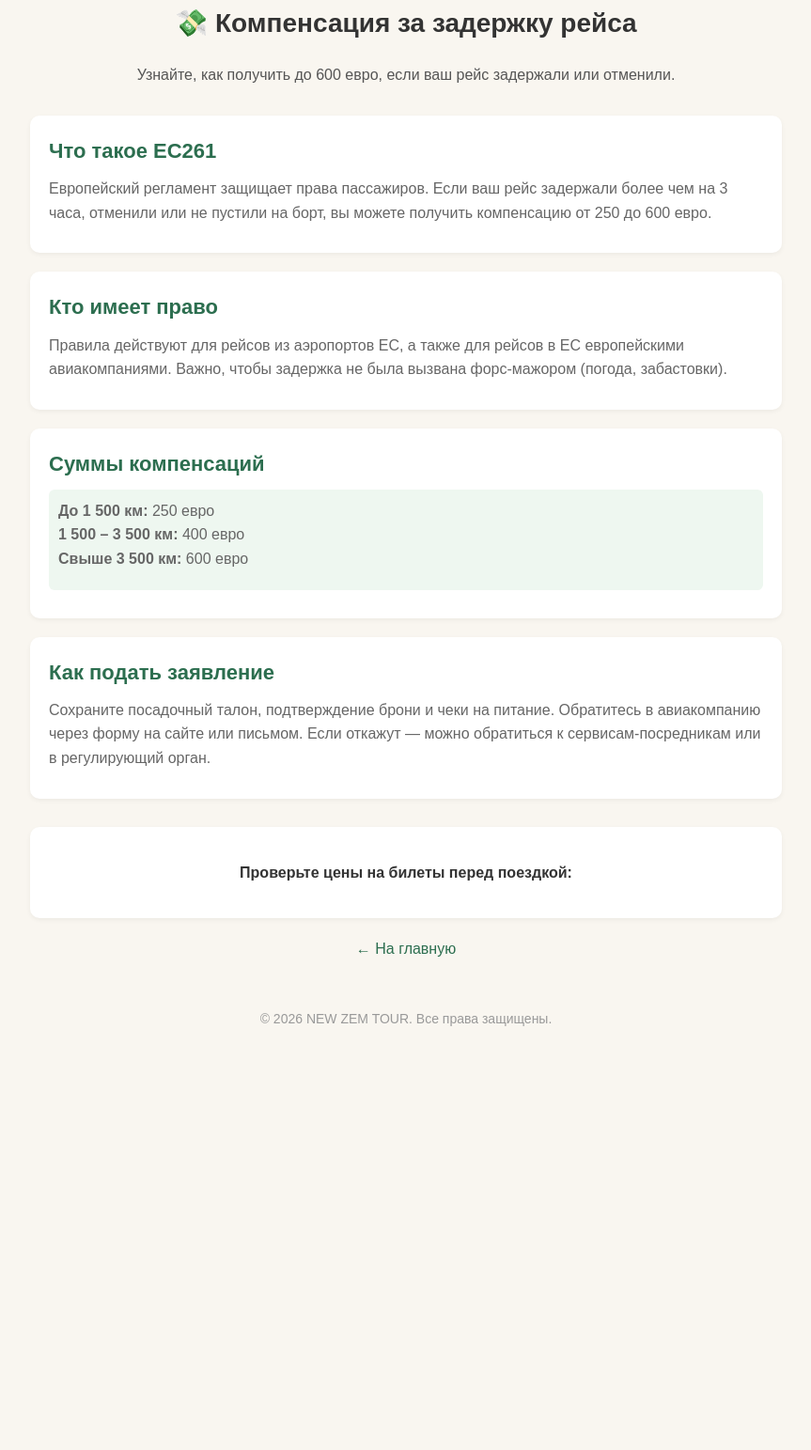
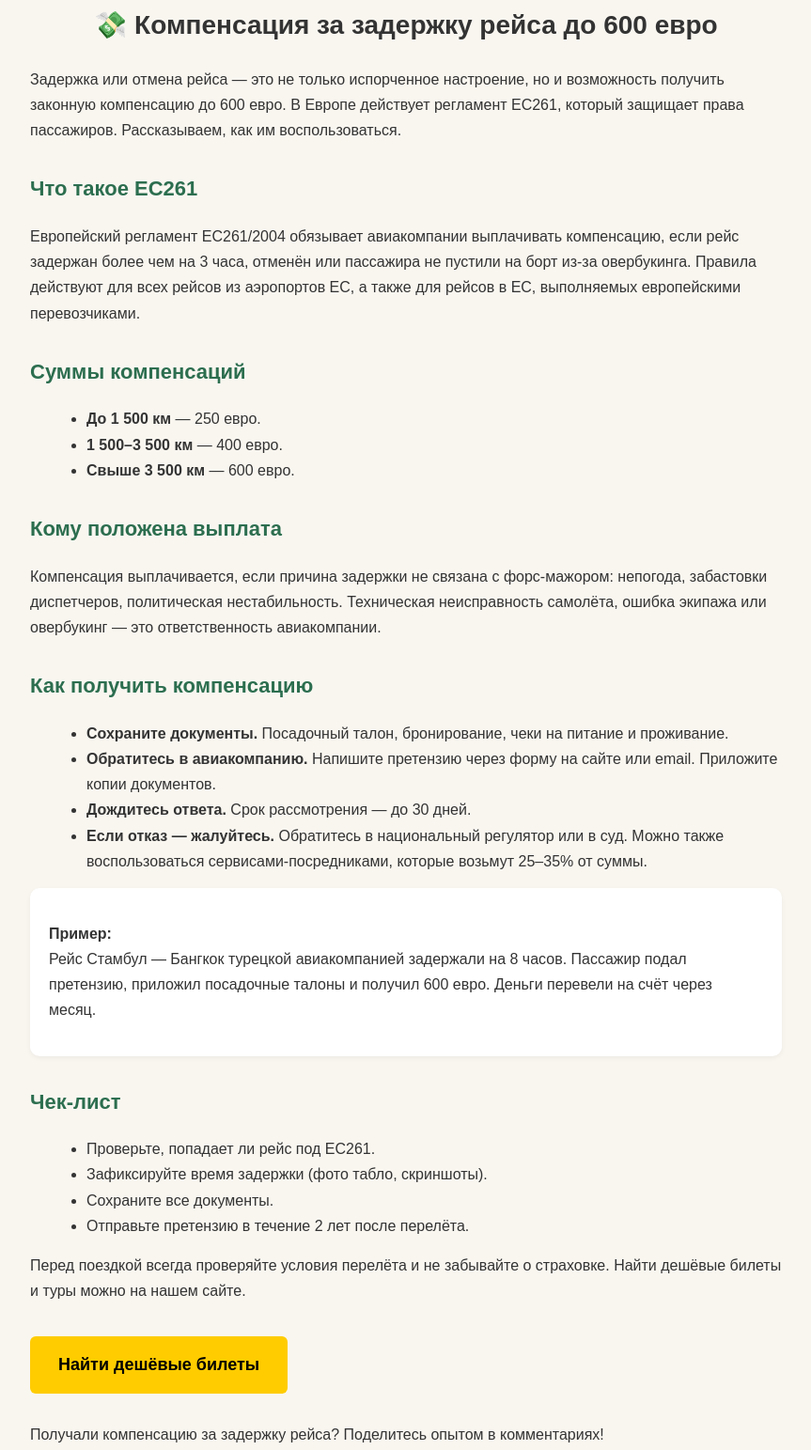
Before and after one commit to AlexSoul78/halyava-bilety, a plain HTML site: page compensation.html in a window 1280 px wide. Shown: the part 155-1698 px from the top of the page at 94% size, without its empty margins (208-1071 px from the left). Before the commit the page ends 1270 px from the top, so only its background shows below. Drawn offline with Linux system fonts and the light colour scheme.

Commit message:
Update compensation.html

```diff
--- a/compensation.html
+++ b/compensation.html
@@ -3,7 +3,8 @@
 <head>
     <meta charset="UTF-8">
     <meta name="viewport" content="width=device-width, initial-scale=1.0">
-    <title>Компенсация за задержку рейса — NEW ZEM TOUR</title>
+    <title>Компенсация за задержку рейса до 600 евро — NEW ZEM TOUR</title>
+    <meta name="description" content="Как получить компенсацию за задержку или отмену рейса по европейским правилам EC261. Пошаговая инструкция, суммы, документы.">
     <style>
         body {
             margin: 0;
@@ -11,7 +12,7 @@
             font-family: Arial, sans-serif;
             background: #f9f6f0;
             color: #333;
-            line-height: 1.6;
+            line-height: 1.7;
         }
         .header {
             background: #fff;
@@ -33,44 +34,41 @@
             margin-bottom: 20px;
             text-align: center;
         }
-        .intro {
-            text-align: center;
-            margin-bottom: 30px;
-            color: #555;
+        h2 {
+            font-size: 22px;
+            margin-top: 30px;
+            color: #2c6e4f;
         }
-        .info-card {
+        p {
+            margin: 15px 0;
+        }
+        ul {
+            margin: 15px 0 15px 20px;
+        }
+        .highlight {
             background: #fff;
             border-radius: 10px;
             padding: 20px;
-            margin-bottom: 20px;
+            margin: 15px 0;
             box-shadow: 0 2px 5px rgba(0,0,0,0.05);
         }
-        .info-card h2 {
-            margin: 0 0 10px 0;
-            font-size: 22px;
-            color: #2c6e4f;
+        .btn {
+            display: inline-block;
+            background: #ffcc00;
+            color: #000;
+            padding: 15px 30px;
+            border-radius: 6px;
+            text-decoration: none;
+            font-weight: bold;
+            font-size: 18px;
+            margin-top: 20px;
         }
-        .info-card p {
-            margin: 0 0 10px 0;
-            color: #666;
-        }
-        .highlight {
-            background: #eef7f0;
-            padding: 10px;
-            border-radius: 6px;
-            margin: 10px 0;
-        }
-        .widget-container {
-            background: #fff;
-            border-radius: 10px;
-            padding: 20px;
-            margin-top: 30px;
-            box-shadow: 0 2px 5px rgba(0,0,0,0.05);
-            text-align: center;
+        .btn:hover {
+            background: #f0b800;
         }
         .back-link {
             text-align: center;
-            margin-top: 20px;
+            margin-top: 30px;
         }
         .back-link a {
             color: #2c6e4f;
@@ -92,37 +90,48 @@
 
     <div class="container">
 
-        <h1>💸 Компенсация за задержку рейса</h1>
-        <p class="intro">Узнайте, как получить до 600 евро, если ваш рейс задержали или отменили.</p>
+        <h1>💸 Компенсация за задержку рейса до 600 евро</h1>
 
-        <div class="info-card">
-            <h2>Что такое EC261</h2>
-            <p>Европейский регламент защищает права пассажиров. Если ваш рейс задержали более чем на 3 часа, отменили или не пустили на борт, вы можете получить компенсацию от 250 до 600 евро.</p>
+        <p>Задержка или отмена рейса — это не только испорченное настроение, но и возможность получить законную компенсацию до 600 евро. В Европе действует регламент EC261, который защищает права пассажиров. Рассказываем, как им воспользоваться.</p>
+
+        <h2>Что такое EC261</h2>
+        <p>Европейский регламент EC261/2004 обязывает авиакомпании выплачивать компенсацию, если рейс задержан более чем на 3 часа, отменён или пассажира не пустили на борт из-за овербукинга. Правила действуют для всех рейсов из аэропортов ЕС, а также для рейсов в ЕС, выполняемых европейскими перевозчиками.</p>
+
+        <h2>Суммы компенсаций</h2>
+        <ul>
+            <li><strong>До 1 500 км</strong> — 250 евро.</li>
+            <li><strong>1 500–3 500 км</strong> — 400 евро.</li>
+            <li><strong>Свыше 3 500 км</strong> — 600 евро.</li>
+        </ul>
+
+        <h2>Кому положена выплата</h2>
+        <p>Компенсация выплачивается, если причина задержки не связана с форс-мажором: непогода, забастовки диспетчеров, политическая нестабильность. Техническая неисправность самолёта, ошибка экипажа или овербукинг — это ответственность авиакомпании.</p>
+
+        <h2>Как получить компенсацию</h2>
+        <ul>
+            <li><strong>Сохраните документы.</strong> Посадочный талон, бронирование, чеки на питание и проживание.</li>
+            <li><strong>Обратитесь в авиакомпанию.</strong> Напишите претензию через форму на сайте или email. Приложите копии документов.</li>
+            <li><strong>Дождитесь ответа.</strong> Срок рассмотрения — до 30 дней.</li>
+            <li><strong>Если отказ — жалуйтесь.</strong> Обратитесь в национальный регулятор или в суд. Можно также воспользоваться сервисами-посредниками, которые возьмут 25–35% от суммы.</li>
+        </ul>
+
+        <div class="highlight">
+            <p><strong>Пример:</strong><br>
+            Рейс Стамбул — Бангкок турецкой авиакомпанией задержали на 8 часов. Пассажир подал претензию, приложил посадочные талоны и получил 600 евро. Деньги перевели на счёт через месяц.</p>
         </div>
 
-        <div class="info-card">
-            <h2>Кто имеет право</h2>
-            <p>Правила действуют для рейсов из аэропортов ЕС, а также для рейсов в ЕС европейскими авиакомпаниями. Важно, чтобы задержка не была вызвана форс-мажором (погода, забастовки).</p>
-        </div>
+        <h2>Чек-лист</h2>
+        <ul>
+            <li>Проверьте, попадает ли рейс под EC261.</li>
+            <li>Зафиксируйте время задержки (фото табло, скриншоты).</li>
+            <li>Сохраните все документы.</li>
+            <li>Отправьте претензию в течение 2 лет после перелёта.</li>
+        </ul>
 
-        <div class="info-card">
-            <h2>Суммы компенсаций</h2>
-            <div class="highlight">
-                <p><strong>До 1 500 км:</strong> 250 евро<br>
-                <strong>1 500 – 3 500 км:</strong> 400 евро<br>
-                <strong>Свыше 3 500 км:</strong> 600 евро</p>
-            </div>
-        </div>
+        <p>Перед поездкой всегда проверяйте условия перелёта и не забывайте о страховке. Найти дешёвые билеты и туры можно на нашем сайте.</p>
+        <a class="btn" href="https://alexsoul78.github.io/halyava-bilety/">Найти дешёвые билеты</a>
 
-        <div class="info-card">
-            <h2>Как подать заявление</h2>
-            <p>Сохраните посадочный талон, подтверждение брони и чеки на питание. Обратитесь в авиакомпанию через форму на сайте или письмом. Если откажут — можно обратиться к сервисам-посредникам или в регулирующий орган.</p>
-        </div>
-
-        <div class="widget-container">
-            <p><strong>Проверьте цены на билеты перед поездкой:</strong></p>
-            <script async src="https://tpwgt.com/content?currency=rub&trs=560645&shmarker=514109&show_hotels=true&powered_by=true&locale=ru&searchUrl=www.aviasales.ru%2Fsearch&primary_override=%2332a8dd&color_button=%2332a8dd&color_icons=%2332a8dd&dark=%23262626&light=%23FFFFFF&secondary=%23FFFFFF&special=%23C4C4C4&color_focused=%2332a8dd&border_radius=0&plain=false&promo_id=7879&campaign_id=100" charset="utf-8"></script>
-        </div>
+        <p style="margin-top: 30px;">Получали компенсацию за задержку рейса? Поделитесь опытом в комментариях!</p>
 
         <div class="back-link">
             <a href="https://alexsoul78.github.io/halyava-bilety/">← На главную</a>
```
